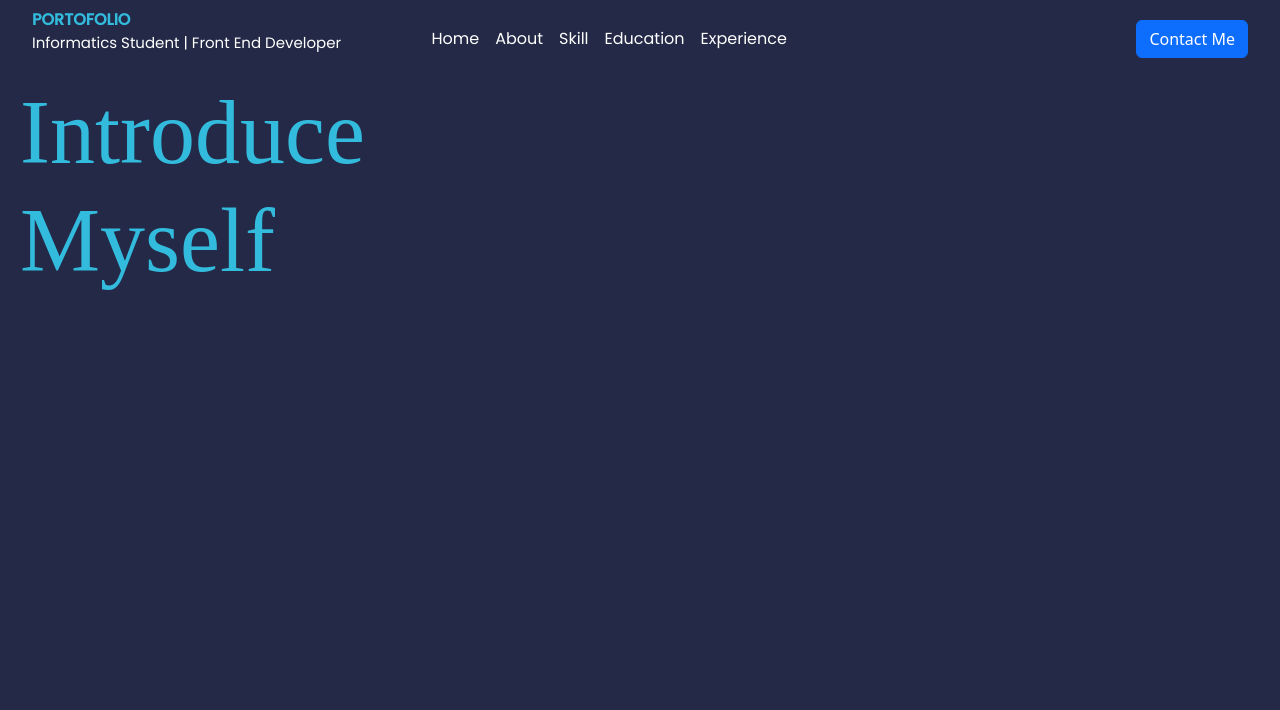
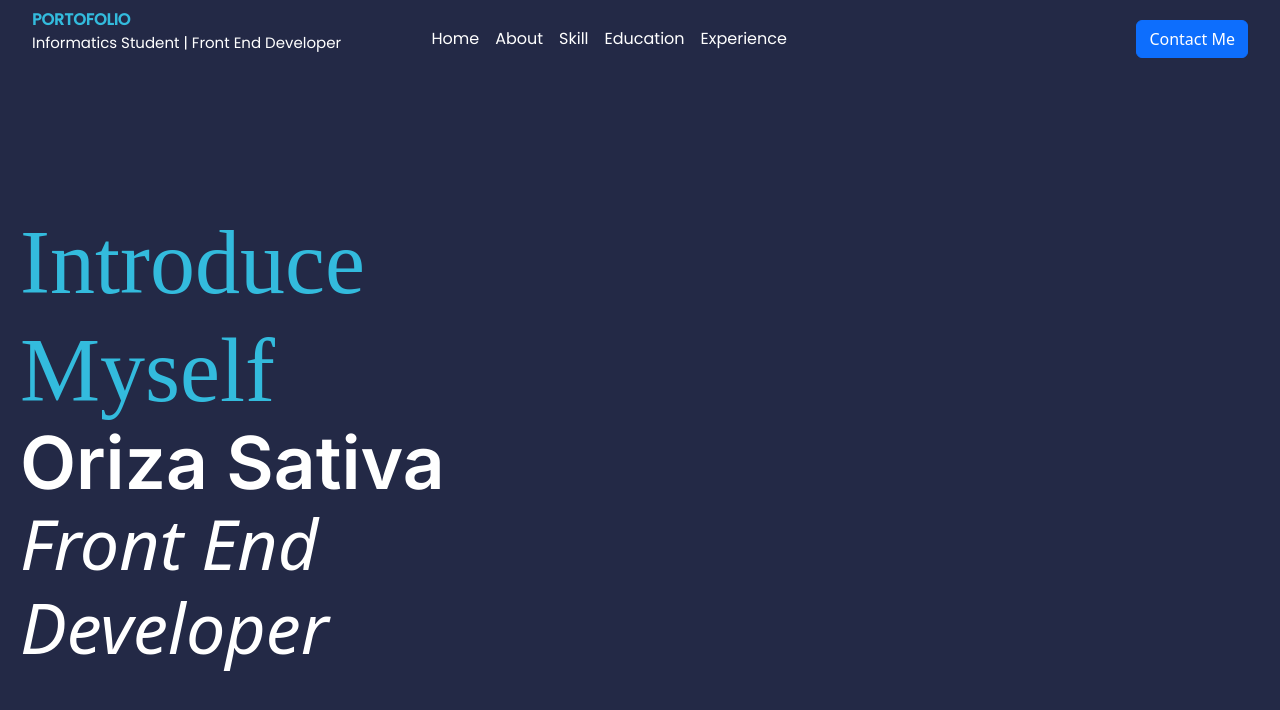
Before and after one commit to Orizaaaaa/MY-portofolio, a React (Vite) app: page / in a window 1280 px wide. Shown: the top 710 px of the page. Built offline with nearby package versions, Linux system fonts and the light colour scheme; a web font is replaced by a local one.

Commit message:
Membuat kolom ke 1 di intro

```diff
--- a/src/App.jsx
+++ b/src/App.jsx
@@ -37,11 +37,12 @@ function App() {
       </nav>
 
       <section className="main" >
-        <div className="row">
+        <div className="row intro">
           <div className="col">
             <h1>Introduce Myself</h1>
+            <h2>Oriza Sativa</h2>
+            <h3> <i>Front End Developer</i> </h3>
           </div>
-
           <div className="col">
 
           </div>
--- a/src/css/index.css
+++ b/src/css/index.css
@@ -31,8 +31,26 @@ nav .portofolio p {
     color: #FFFFFF;
 }
 
+.main .intro {
+    margin-top: 130px;
+}
+
 .main .row .col h1 {
     font-family: 'Hurricane', cursive;
     font-size: 90px;
     color: #33BBDD;
 }
+
+.main .row .col h2 {
+    color: #FFFFFF;
+    line-height: 60px;
+    font-size: 73px;
+    font-family: 'Inter', sans-serif;
+    font-weight: bold;
+}
+
+.main .row .col h3 {
+    color: #FFFFFF;
+    font-weight: 100;
+    font-size: 70px;
+}
```
